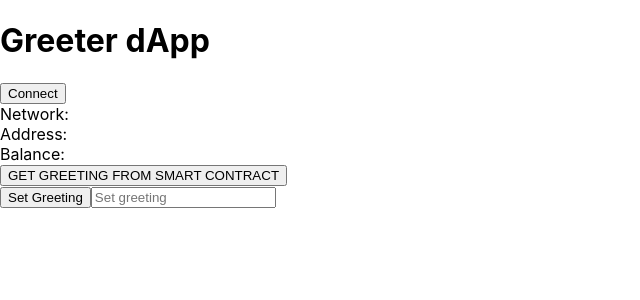
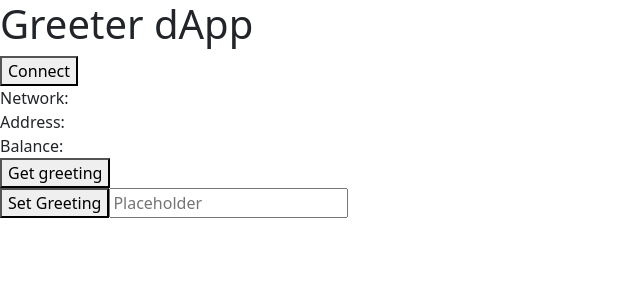
Before and after one commit to DizNicolasAmor/hardhat-greeting, a Next.js app in the folder frontend/: page / in a window 1280 px wide. Shown: the top 300 px of the page, without its empty margins (0-640 px from the left). Built offline with nearby package versions, Linux system fonts and the light colour scheme.

Commit message:
MASTER: handle balance in frontend and little refactor

```diff
--- a/frontend/pages/index.tsx
+++ b/frontend/pages/index.tsx
@@ -1,16 +1,18 @@
 import React, { useEffect, useRef, useState } from 'react';
-import { providers } from 'ethers';
+import { providers, utils } from 'ethers';
 import useNetwork from '../hooks/useNetwork';
 import useGreeter from '../hooks/useGreeter';
+import CommonSpinner from '../components/CommonSpinner';
 
 const Home = () => {
+  const [isLoading, setIsLoading] = useState<boolean>(false);
+  const [errorMessage, setErrorMessage] = useState<string>('');
+  const inputRef = useRef<HTMLInputElement | null>(null);
+  const [greeting, setGreeting] = useState<string>('');
+
   const [network, setNetwork] = useState<providers.Network>();
-  const [account, setAccount] = useState<string>();
-  const [errorMessage, setErrorMessage] = useState('');
-  const [userBalance, setUserBalance] = useState('');
-  const inputRef = useRef<HTMLInputElement | null>(null);
-
-  const [greeting, setGreeting] = useState('');
+  const [account, setAccount] = useState<string>('');
+  const [userBalance, setUserBalance] = useState<string>('');
 
   const [{ web3 }, handleNetwork] = useNetwork();
   const [fetchGreet, fetchSetName] = useGreeter({ web3 });
@@ -19,53 +21,47 @@ const Home = () => {
     if (typeof web3 === 'undefined') {
       resetFields();
     } else {
-      const setNetworkAccount = async () => {
-        web3.detectNetwork().then(setNetwork).catch(setErrorMessage);
-        web3
-          .listAccounts()
-          .then((accounts) => {
-            setAccount(accounts[0]);
-          })
-          .catch(setErrorMessage);
-      };
-      setNetworkAccount();
+      setNetworkAccount(web3);
     }
   }, [web3]);
+
+  const setNetworkAccount = async (web3: providers.Web3Provider) => {
+    web3.detectNetwork().then(setNetwork).catch(setErrorMessage);
+    const accounts = await web3.listAccounts();
+    setAccount(accounts[0]);
+
+    const { _hex } = await web3.getBalance(accounts[0]);
+    setUserBalance(utils.formatEther(_hex));
+  };
 
   const resetFields = () => {
     setNetwork(undefined);
     setAccount('');
+    setUserBalance('');
     setGreeting('');
   };
-
-  /*
-  const getAccountBalance = (account: string) => {
-    window.ethereum
-      .request({ method: 'eth_getBalance', params: [account, 'latest'] })
-      .then((balance: string) => {
-        const formatedBalance: string = ethers.utils.formatEther(balance);
-        setUserBalance(formatedBalance);
-      })
-      .catch((error: unknown) => {
-        console.error(error);
-        setErrorMessage('Error getting balance');
-      });
-  };
-  */
 
   const handleConnect = () => {
     handleNetwork().catch(setErrorMessage);
   };
 
-  const getGreeting = () => {
-    fetchGreet()
-      .then(setGreeting)
-      .catch((err) => setErrorMessage(err.message));
+  const getGreeting = async () => {
+    setIsLoading(true);
+
+    try {
+      const fetchedGreeting = await fetchGreet();
+      setGreeting(fetchedGreeting);
+      setIsLoading(false);
+    } catch (reason) {
+      console.error(reason);
+      setErrorMessage('Error when fetching contract');
+      setIsLoading(false);
+    }
   };
 
   const handleSetName = () => {
-    if (inputRef.current) {
-      fetchSetName(inputRef.current.value)
+    if (inputRef?.current) {
+      fetchSetName(inputRef.current?.value)
         .then(() => fetchGreet())
         .catch((err) => setErrorMessage(err.message));
     }
@@ -84,10 +80,10 @@ const Home = () => {
         {errorMessage}
       </div>
 
-      <button onClick={getGreeting}>GET GREETING FROM SMART CONTRACT</button>
-      <div>{greeting}</div>
+      <button onClick={getGreeting}>Get greeting</button>
+      {isLoading ? <CommonSpinner /> : <div>{greeting}</div>}
       <button onClick={handleSetName}>Set Greeting</button>
-      <input ref={inputRef} placeholder="Set greeting" />
+      <input ref={inputRef} placeholder="Placeholder" />
     </div>
   );
 };
```
Also changed, not shown: frontend/pages/_app.tsx (+4 -3 lines).
